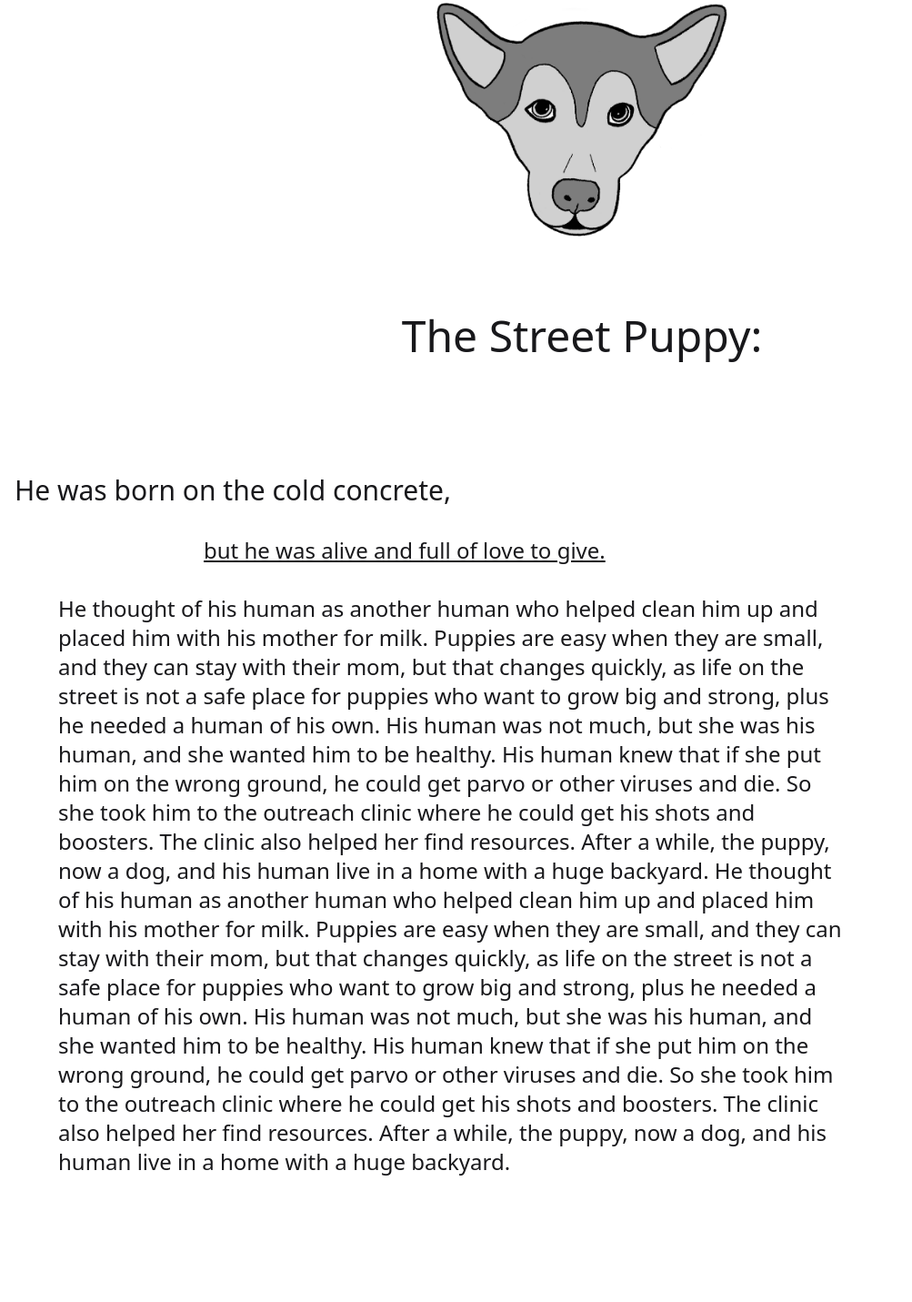
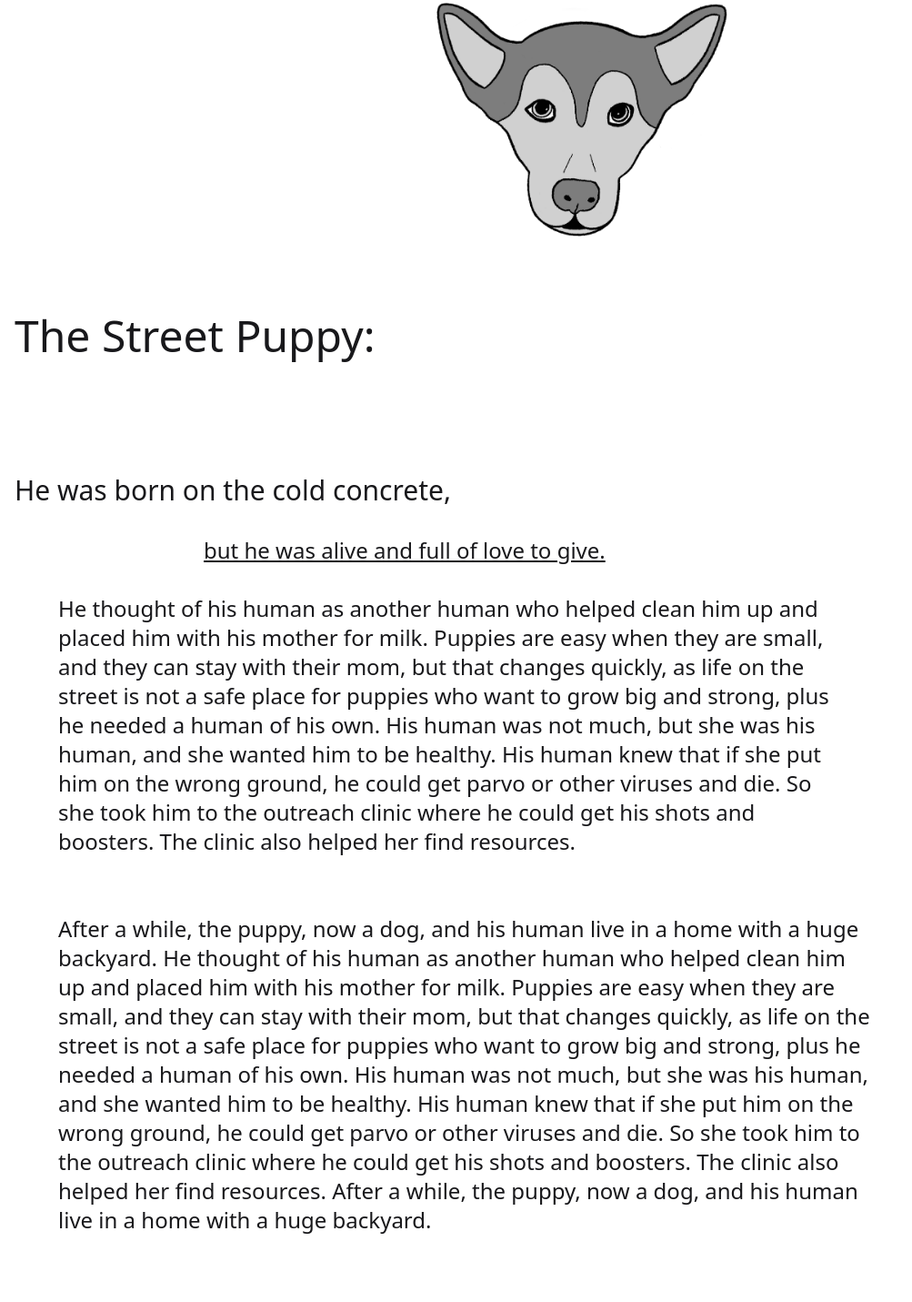
Before and after one commit to TimTrapsCats/timtrapscats.github.io, a website: page stopparvo.html in a window 1280 px wide. Shown: the part 229-1660 px from the top of the page at 91% size, without its empty margins (0-1003 px from the left). Drawn offline with Linux system fonts and the light colour scheme.

Commit message:
more lefting

```diff
--- a/stopparvo.html
+++ b/stopparvo.html
@@ -10,7 +10,7 @@
       <div class="flex justify-around flex-col">
         <h1 class="text-5xl  pr-8 pl-8 pt-[10vh] text-center">Stop Parvo Springfield MO</h1>
         <img src="media/img/dog.png" class="size-1/3 h-auto m-auto mt-8 max-w-[20rem] aspect-[125.1 / 158.95]">
-        <h1 class="text-5xl  pr-8 pl-8 pt-[10vh] text-center">The Street Puppy:</h1>
+        <h1 class="text-5xl  pr-8 pl-4 pt-[10vh]">The Street Puppy:</h1>
         <div class="p-16" ></div>
         <div class="text-3xl w-9/12 pl-4">
           He was born on the cold concrete,
@@ -19,7 +19,10 @@
           but he was alive and full of love to give.
         </div>
         <div class="text-2xl md:w-9/12 p-8 pl-16">
-          He thought of his human as another human who helped clean him up and placed him with his mother for milk.  Puppies are easy when they are small, and they can stay with their mom, but that changes quickly, as life on the street is not a safe place for puppies who want to grow big and strong, plus he needed a human of his own.  His human was not much, but she was his human, and she wanted him to be healthy. His human knew that if she put him on the wrong ground, he could get parvo or other viruses and die.  So she took him to the outreach clinic where he could get his shots and boosters. The clinic also helped her find resources. After a while, the puppy, now a dog, and his human live in a home with a huge backyard. He thought of his human as another human who helped clean him up and placed him with his mother for milk.  Puppies are easy when they are small, and they can stay with their mom, but that changes quickly, as life on the street is not a safe place for puppies who want to grow big and strong, plus he needed a human of his own.  His human was not much, but she was his human, and she wanted him to be healthy. His human knew that if she put him on the wrong ground, he could get parvo or other viruses and die.  So she took him to the outreach clinic where he could get his shots and boosters. The clinic also helped her find resources. After a while, the puppy, now a dog, and his human live in a home with a huge backyard.
+          He thought of his human as another human who helped clean him up and placed him with his mother for milk.  Puppies are easy when they are small, and they can stay with their mom, but that changes quickly, as life on the street is not a safe place for puppies who want to grow big and strong, plus he needed a human of his own.  His human was not much, but she was his human, and she wanted him to be healthy. His human knew that if she put him on the wrong ground, he could get parvo or other viruses and die.  So she took him to the outreach clinic where he could get his shots and boosters. The clinic also helped her find resources.
+        </div>
+        <div class="text-2xl md:w-9/12 pt-8 pl-16">
+          After a while, the puppy, now a dog, and his human live in a home with a huge backyard. He thought of his human as another human who helped clean him up and placed him with his mother for milk.  Puppies are easy when they are small, and they can stay with their mom, but that changes quickly, as life on the street is not a safe place for puppies who want to grow big and strong, plus he needed a human of his own.  His human was not much, but she was his human, and she wanted him to be healthy. His human knew that if she put him on the wrong ground, he could get parvo or other viruses and die.  So she took him to the outreach clinic where he could get his shots and boosters. The clinic also helped her find resources. After a while, the puppy, now a dog, and his human live in a home with a huge backyard.
         </div>
         <div class="p-16"></div>
         <div class="text-3xl md:w-9/12 pl-8">
```
